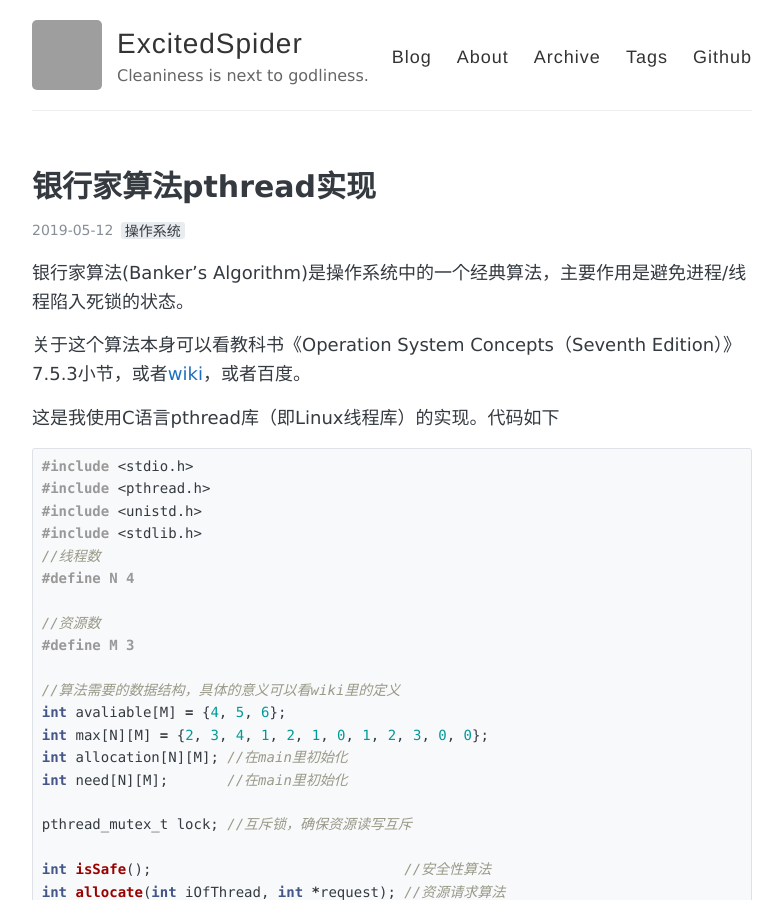
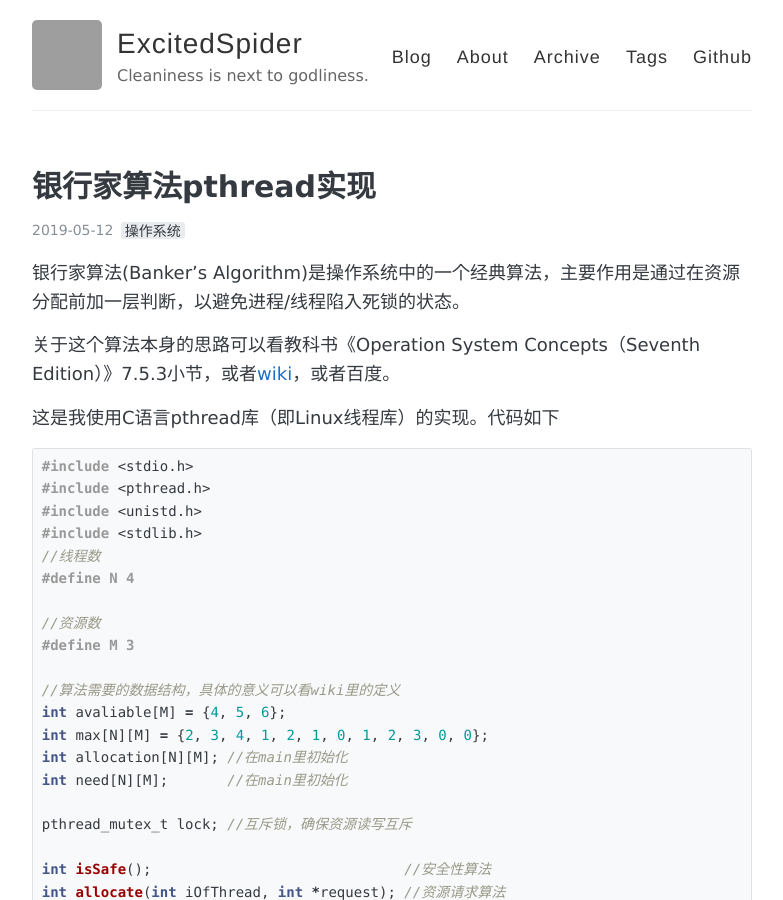
Before and after one commit to ExcitedSpider/archive.excitedspider.github.io, a Jekyll site: the page built from _posts/2019-5-12-银行家算法pthread实现.md, in a window 1280 px wide and 900 px high. Shown: the whole window, without its empty margins (248-1031 px from the left). Built offline with Jekyll 4.4.1, drawn with Linux system fonts in a browser that asks for light colours; grey boxes are pictures that could not be loaded.

Commit message:
2019/5/12 23:32 by

```diff
--- a/_posts/2019-5-12-银行家算法pthread实现.md
+++ b/_posts/2019-5-12-银行家算法pthread实现.md
@@ -7,9 +7,9 @@
 comments: false
 ---
 
-银行家算法(Banker's Algorithm)是操作系统中的一个经典算法，主要作用是避免进程/线程陷入死锁的状态。
+银行家算法(Banker's Algorithm)是操作系统中的一个经典算法，主要作用是通过在资源分配前加一层判断，以避免进程/线程陷入死锁的状态。
 
-关于这个算法本身可以看教科书《Operation System Concepts（Seventh Edition）》7.5.3小节，或者[wiki](https://en.wikipedia.org/wiki/Banker's_algorithm)，或者百度。
+关于这个算法本身的思路可以看教科书《Operation System Concepts（Seventh Edition）》7.5.3小节，或者[wiki](https://en.wikipedia.org/wiki/Banker's_algorithm)，或者百度。
 
 这是我使用C语言pthread库（即Linux线程库）的实现。代码如下
 
```
